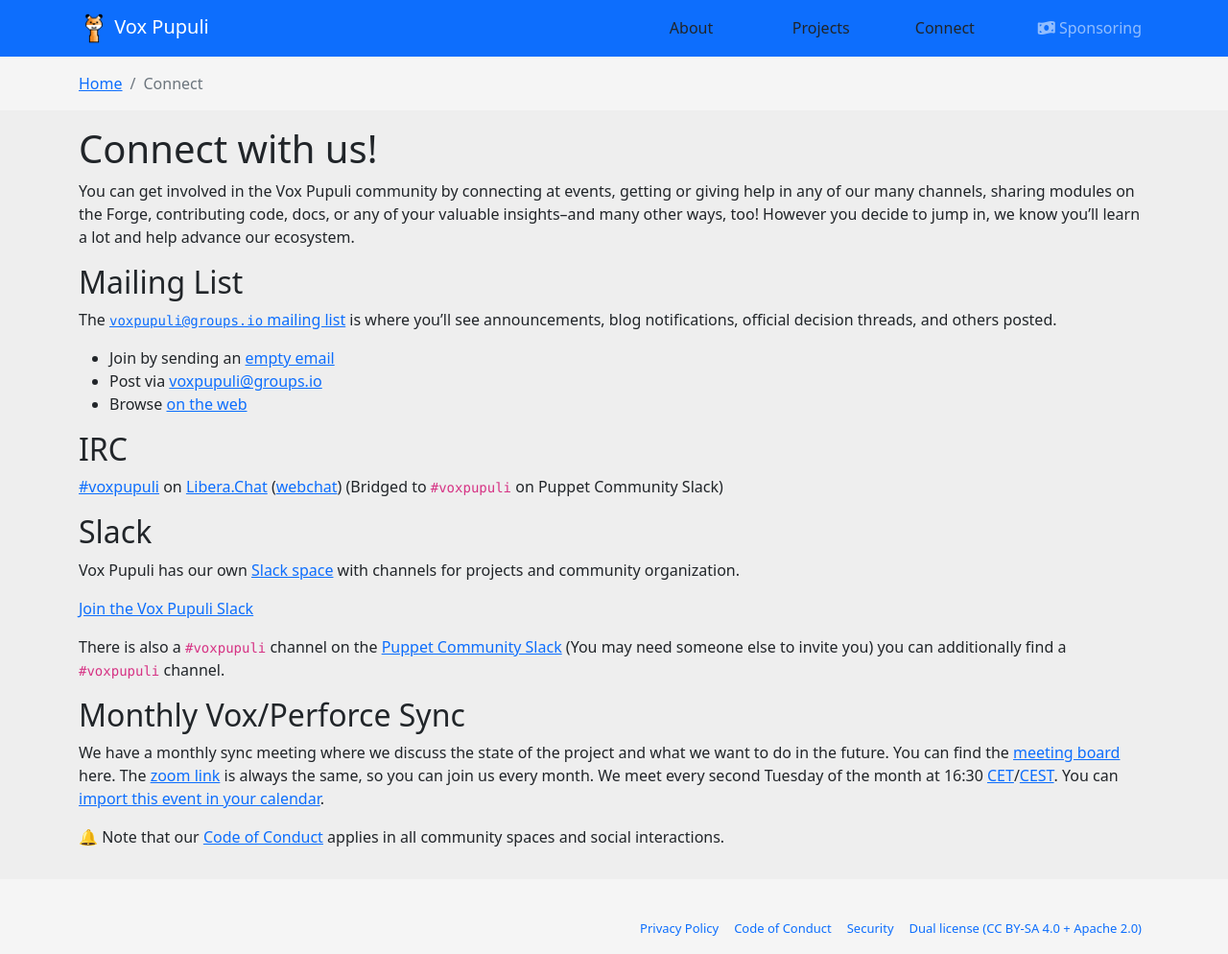
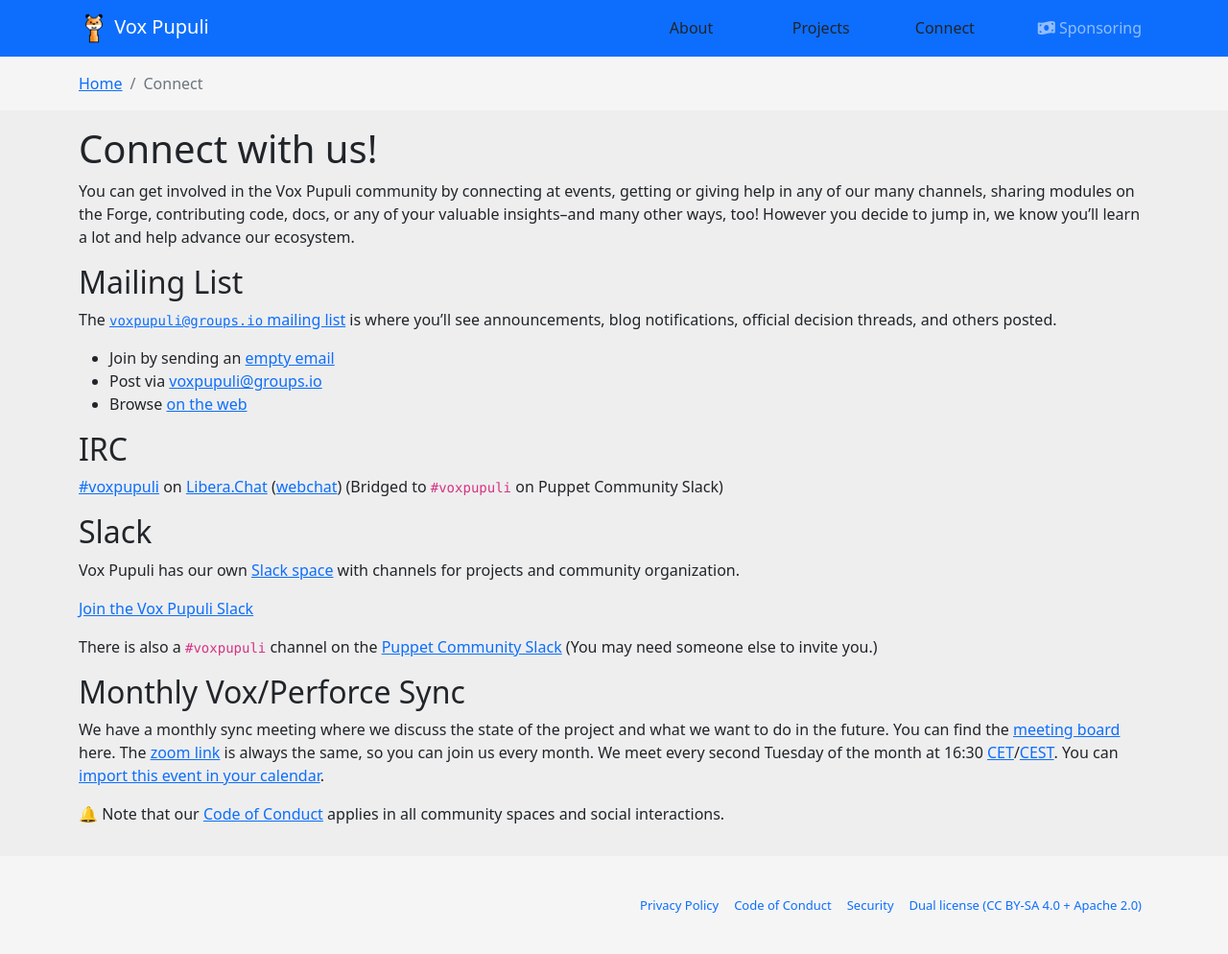
Before and after one commit to voxpupuli/voxpupuli.github.io, a Jekyll site: the page built from connect.md, in a window 1280 px wide. Shown: the whole page at 96% size. Built offline with Jekyll 4.4.1, drawn with Linux system fonts in a browser that asks for light colours; nearby versions of some CDN libraries; our own code applies the rules of GitHub Pages for plain Markdown files; after the commit the page ends 970 px from its top, so only the background shows below that.

Commit message:
Remove the duplicate mention of the channel

```diff
--- a/_includes/connect_slack.md
+++ b/_includes/connect_slack.md
@@ -7,4 +7,4 @@
 
 There is also a `#voxpupuli` channel on the
 [Puppet Community Slack](https://puppetcommunity.slack.com) (You may need
-someone else to invite you) you can additionally find a `#voxpupuli` channel.
+someone else to invite you.)
```
